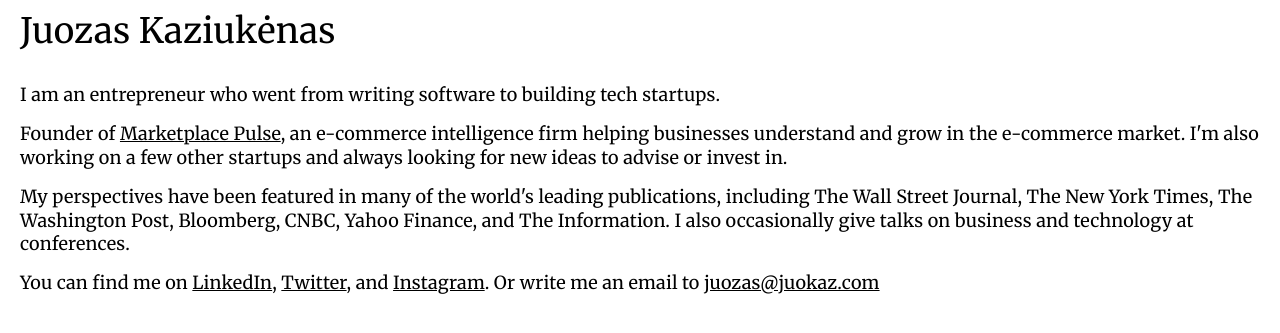
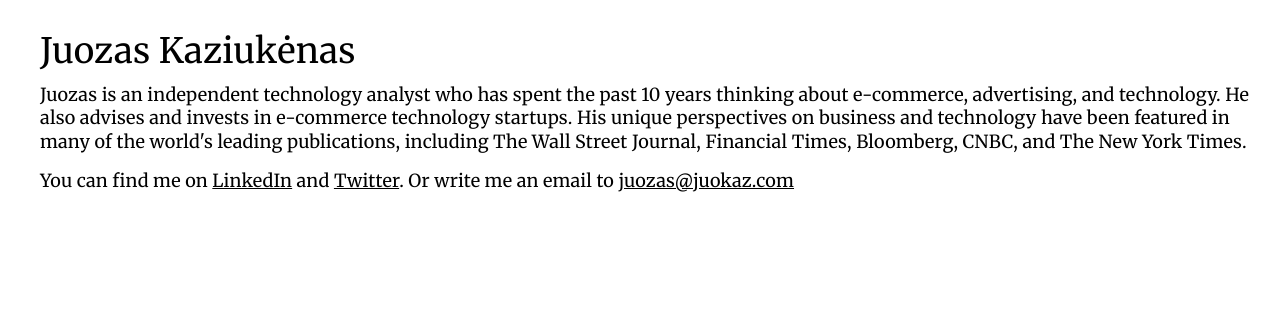
Before and after one commit to juokaz/juokaz.com, a Jekyll site: the page built from index.html, in a window 1280 px wide. Shown: the top 333 px of the page. Built offline with Jekyll 4.4.1, drawn with Linux system fonts in a browser that asks for light colours.

Commit message:
Update bio text

```diff
--- a/index.html
+++ b/index.html
@@ -6,15 +6,9 @@
 <div id="about">
     <h1>Juozas Kaziukėnas</h1>
     <p>
-        I am an entrepreneur who went from writing software to building tech startups.
+        Juozas is an independent technology analyst who has spent the past 10 years thinking about e-commerce, advertising, and technology. He also advises and invests in e-commerce technology startups. His unique perspectives on business and technology have been featured in many of the world's leading publications, including The Wall Street Journal, Financial Times, Bloomberg, CNBC, and The New York Times.
     </p>
     <p>
-        Founder of <a href="https://www.marketplacepulse.com/">Marketplace Pulse</a>, an e-commerce intelligence firm helping businesses understand and grow in the e-commerce market. I'm also working on a few other startups and always looking for new ideas to advise or invest in.
-    </p>
-    <p>
-        My perspectives have been featured in many of the world's leading publications, including The Wall Street Journal, The New York Times, The Washington Post, Bloomberg, CNBC, Yahoo Finance, and The Information. I also occasionally give talks on business and technology at conferences.
-    </p>
-    <p>
-        You can find me on <a href="https://www.linkedin.com/in/juozas/">LinkedIn</a>, <a href="https://twitter.com/juokaz">Twitter</a>, and <a href="https://www.instagram.com/juokaz/">Instagram</a>. Or write me an email to {% include email.html %}
+        You can find me on <a href="https://www.linkedin.com/in/juozas/">LinkedIn</a> and <a href="https://twitter.com/juokaz">Twitter</a>. Or write me an email to {% include email.html %}
     </p>
 </div>
--- a/style.css
+++ b/style.css
@@ -240,30 +240,16 @@
 }
 
 /* index page */
-#about { width: 600px; padding-left: 20px; padding-right: 20px; margin: 20px auto 0 20px; }
+#about { position: relative; width: auto; padding-left: 20px; padding-right: 20px; margin: 20px auto 0 20px; }
 #about p { color: #000; font-size: 18px; font-weight: 400; line-height: 1.3; margin-bottom: 16px; }
 #about a { color: #000; }
-#about h1 { color: #000; margin-bottom: 20px; display: block; }
-
-#about { position: relative; width: auto; margin: 0 !important; }
-
-body {
-  background-repeat no-repeat;
-  background-position: center center;
-  background-attachment: fixed;
-
-  -webkit-background-size: cover;
-  -moz-background-size: cover;
-  -o-background-size: cover;
-  background-size: cover;
-}
+#about h1 { color: #000; display: block; }
 
 @media (max-width: 1024px) {
+    #about { padding-left: 0; }
     #about p, #about a, #about h1 { font-weight: 300; }
     #about a { text-decoration: underline; }
     #about p, #about ul { font-size: 16px; }
 
     #monogram { position: relative; width: auto; padding: 20px; margin: 0; }
-
-    body { background: none !important; }
 }
```
